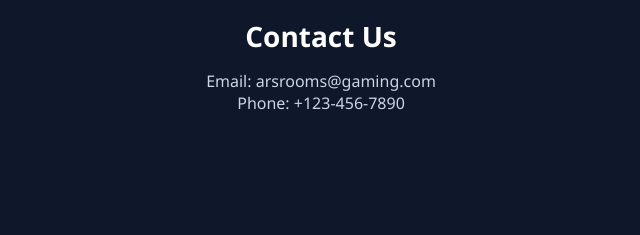
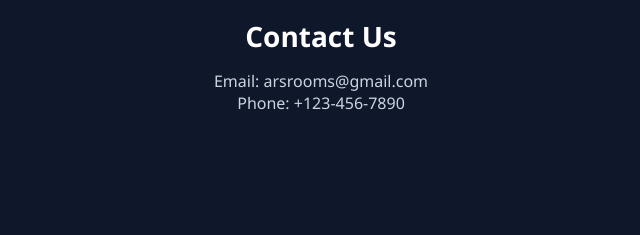
Before and after one commit to attaerasool/ARS-ROOMS, a plain HTML site: page index.html in a window 1280 px wide. Shown: the part 2408-2643 px from the top of the page, 319-959 px from the left. Drawn offline with Linux system fonts and the light colour scheme.

Commit message:
Add files via upload

```diff
--- a/index.html
+++ b/index.html
@@ -136,7 +136,7 @@
   <!-- Contact Section -->
   <section id="contact">
     <h2>Contact Us</h2>
-    <p>Email: arsrooms@gaming.com</p>
+    <p>Email: arsrooms@gmail.com</p>
     <p>Phone: +123-456-7890</p>
   </section>
 
```
